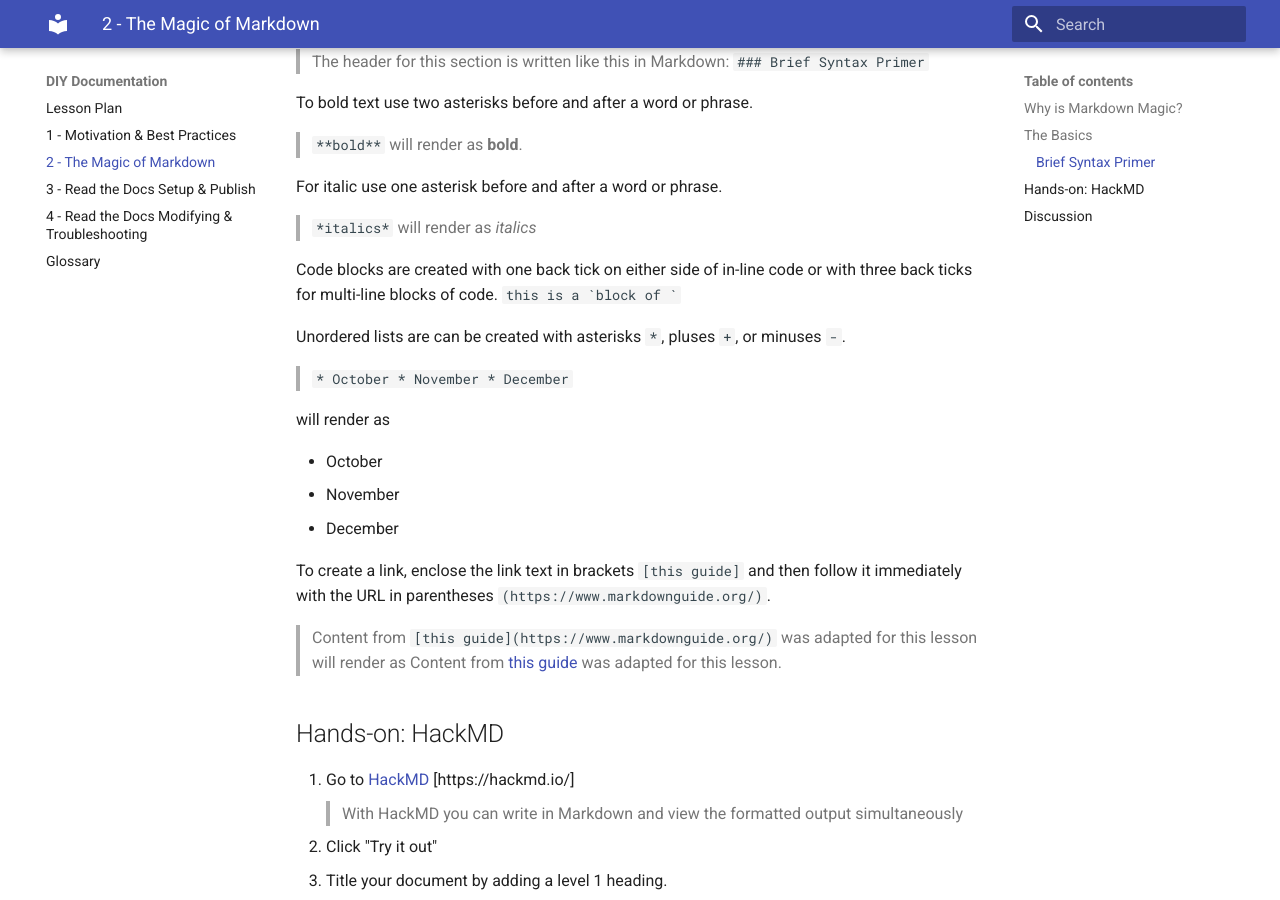
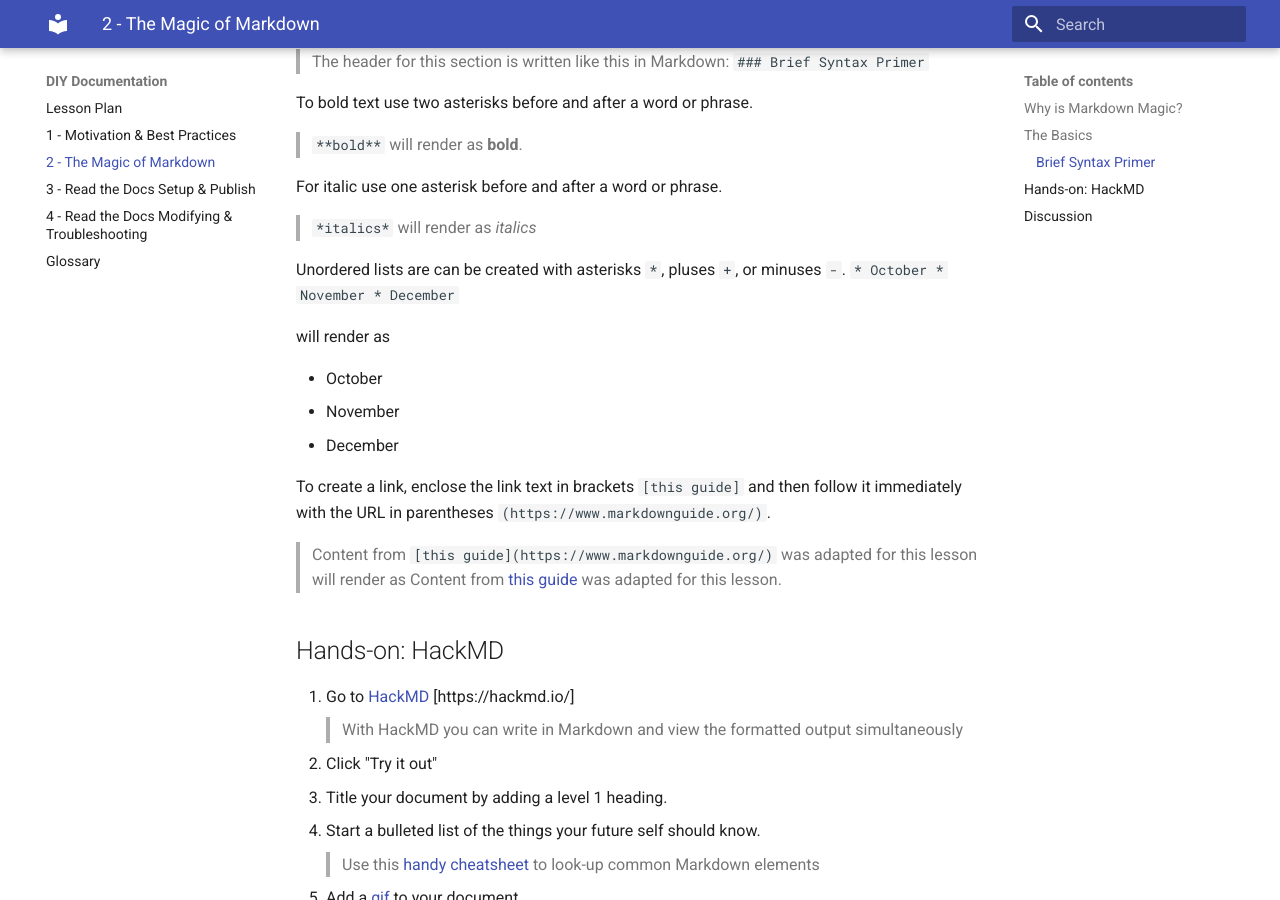
Before and after one commit to rchampieux/diy-documentation, an MkDocs documentation site: the page built from docs/lesson2.md, in a window 1280 px wide and 900 px high, scrolled down 1185 px. Built offline with MkDocs 1.6.1 and Material for MkDocs 9.7.7, drawn with Linux system fonts in a browser that asks for light colours; old or Windows-style settings are respelled for this version of MkDocs.

Commit message:
Update lesson2.md

````diff
--- a/docs/lesson2.md
+++ b/docs/lesson2.md
@@ -23,14 +23,11 @@ To bold text use two asterisks before and after a word or phrase.
 For italic use one asterisk before and after a word or phrase.
 > `*italics*` will render as *italics*
 
-Code blocks are created with one back tick on either side of in-line code or with three back ticks for multi-line blocks of code.
-```this is a `block of `
+Unordered lists are can be created with asterisks `*`, pluses `+`, or minuses `-`.
+```* October
+* November
+* December
 ```
-
-Unordered lists are can be created with asterisks `*`, pluses `+`, or minuses `-`.
-> ```* October
-* November
-* December```
 
 will render as
 
````
